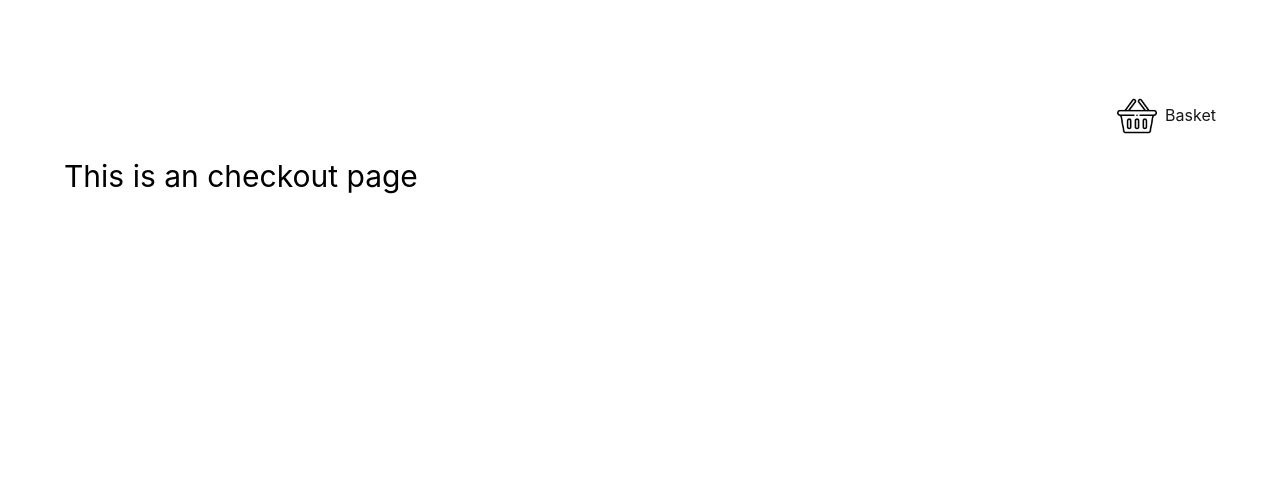
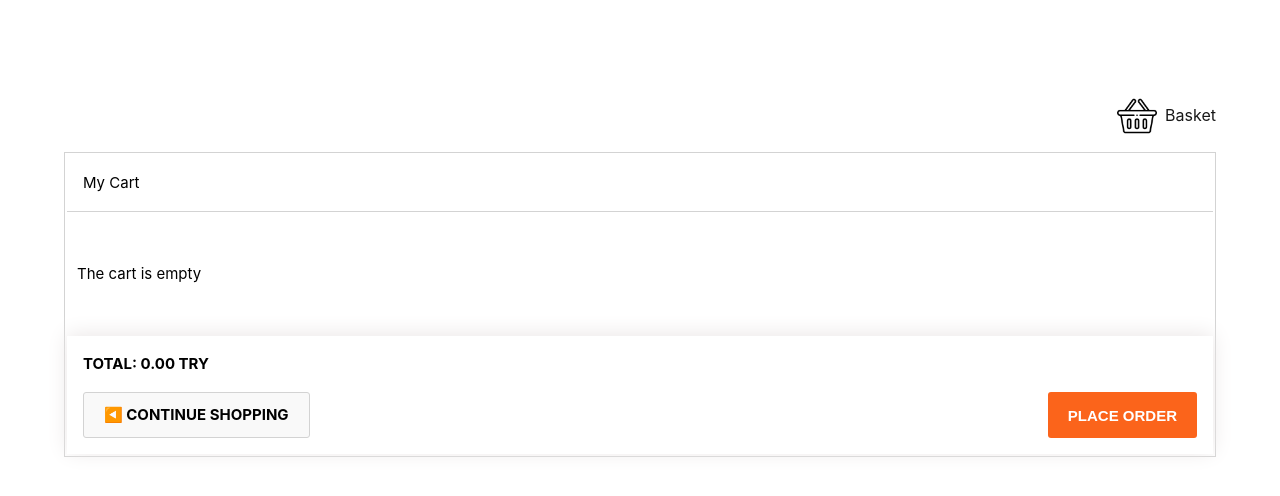
Before and after one commit to cerensolpan/ecommerce-app-vue, a Vue app: page /checkout in a window 1280 px wide. Shown: the top 496 px of the page. Built offline with nearby package versions, Linux system fonts and the light colour scheme.

Commit message:
feat: Update checkout page and get products in cart

```diff
--- /dev/null
+++ b/src/assets/checkout.scss
@@ -0,0 +1,86 @@
+@import '../styles/_variables.scss';
+
+.table {
+  border: 1px solid $lightgray-color;
+  width: 100%;
+  margin: 0 auto;
+
+  &-container {
+    display: flex;
+    flex-direction: column;
+    gap: 1rem;
+  }
+
+  &__head {
+    border-bottom: 1px solid $lightgray-color;
+    padding: 1rem;
+  }
+
+  &__empty {
+    padding: 3rem 10px;
+  }
+
+  &__list {
+    padding: 1rem 0;
+    width: 100%;
+    border-bottom: 1px solid $lightgray-color;
+  }
+
+  &__information {
+    display: flex;
+    padding: 0 10px;
+  }
+
+  &__img {
+    width: 8rem;
+    margin-right: 3rem;
+  }
+
+  &__detail {
+    display: flex;
+    flex-direction: column;
+    justify-content: space-between;
+    padding-bottom: 10px;
+  }
+
+  &__detail-price {
+    font-weight: bold;
+  }
+
+  &__result {
+    display: grid;
+    grid-template-columns: repeat(2, 1fr);
+    padding: 0 1rem;
+    align-items: center;
+  }
+
+  &__buttons {
+    display: flex;
+    justify-content: space-between;
+    gap: 1rem;
+    padding: 0 1rem 1rem 1rem;
+  }
+
+  &-remove_btn {
+    text-transform: uppercase;
+    margin-left: 20px;
+    cursor: pointer;
+    font-weight: bold;
+  }
+
+  &-product-quantity {
+    padding: 8px 20px;
+    border: 1px solid $lightgray-color;
+    margin: 0 10px;
+  }
+}
+
+tfoot {
+  box-shadow: 0px 0px 0px, 0px -2px 20px $gray-color;
+}
+
+.table_footer span {
+  font-weight: bolder;
+
+  padding: 1rem 0;
+}
--- a/src/views/CheckoutView.vue
+++ b/src/views/CheckoutView.vue
@@ -1,9 +1,89 @@
 <template>
-  <div>
-    <h1>This is an checkout page</h1>
+  <div class="table-container">
+    <div>
+      <table class="table">
+        <thead>
+          <tr>
+            <div class="table__head">
+              My Cart <span v-if="countInBasket !== 0">({{ countInBasket }})</span>
+            </div>
+          </tr>
+        </thead>
+        <tbody>
+          <div class="table__empty" v-if="cart.length === 0">The cart is empty</div>
+          <div v-else>
+            <div class="table__list" v-for="product in cart" :key="product.id">
+              <tr class="table__information">
+                <td scope="row">
+                  <img class="table__img" :src="product.image" :alt="product.id" />
+                </td>
+                <td class="table__detail">
+                  <span>{{ product.name }}</span
+                  ><span class="table__detail-price">{{ product.price*product.quantity }}{{ ' ' }}{{ product.currency }}</span>
+                </td>
+              </tr>
+              <tr class="table__result">
+                <td class="input-counter">
+                  <button @click="decrease(product.id)" class="btn-circle">-</button>
+                  <span class="table-product-quantity">{{ product.quantity }}</span>
+                  <button @click="addProduct(product)" class="btn-circle" size="sm">+</button>
+                </td>
+                <td><span @click="removeProduct(product.id)" class="table-remove_btn">Remove</span></td>
+              </tr>
+            </div>
+          </div>
+        </tbody>
+        <tfoot class="table_footer">
+          <div>
+            <div class="table__result">
+              <span>TOTAL: {{ total }} TRY</span>
+            </div>
+          </div>
+          <div class="table__buttons">
+            <RouterLink class="basket__link btn btn-secondary" to="/">
+              ◀️ Continue Shopping</RouterLink
+            >
+            <ButtonComponent class="btn btn-block btn-primary card-link" text="Place Order" />
+          </div>
+        </tfoot>
+      </table>
+    </div>
   </div>
 </template>
 
-<style>
+<script>
+import { computed } from 'vue'
+import store from '../store.js'
+import ButtonComponent from '../components/UI/Button/index.vue'
+import '../assets/checkout.scss'
+export default {
+  name: 'checkout-view',
+  components: {
+    ButtonComponent
+  },
+  setup() {
+    function addProduct(p) {
+      let product = { ...p }
+      store.dispatch('addProduct', product)
+    }
+    function removeProduct(id) {
+      store.dispatch('removeProduct', id)
+    }
+    function decrease(id) {
+      store.dispatch('decrease', id)
+    }
 
-</style>
+    return {
+      addProduct,
+      removeProduct,
+      decrease,
+      cart: computed(() => store.getters.getCart),
+      products: computed(() => store.getters.getProducts),
+      total: computed(() => store.getters.getTotal),
+      countInBasket: computed(() => store.state.countInBasket)
+    }
+  }
+}
+</script>
+
+<style scoped></style>
```
